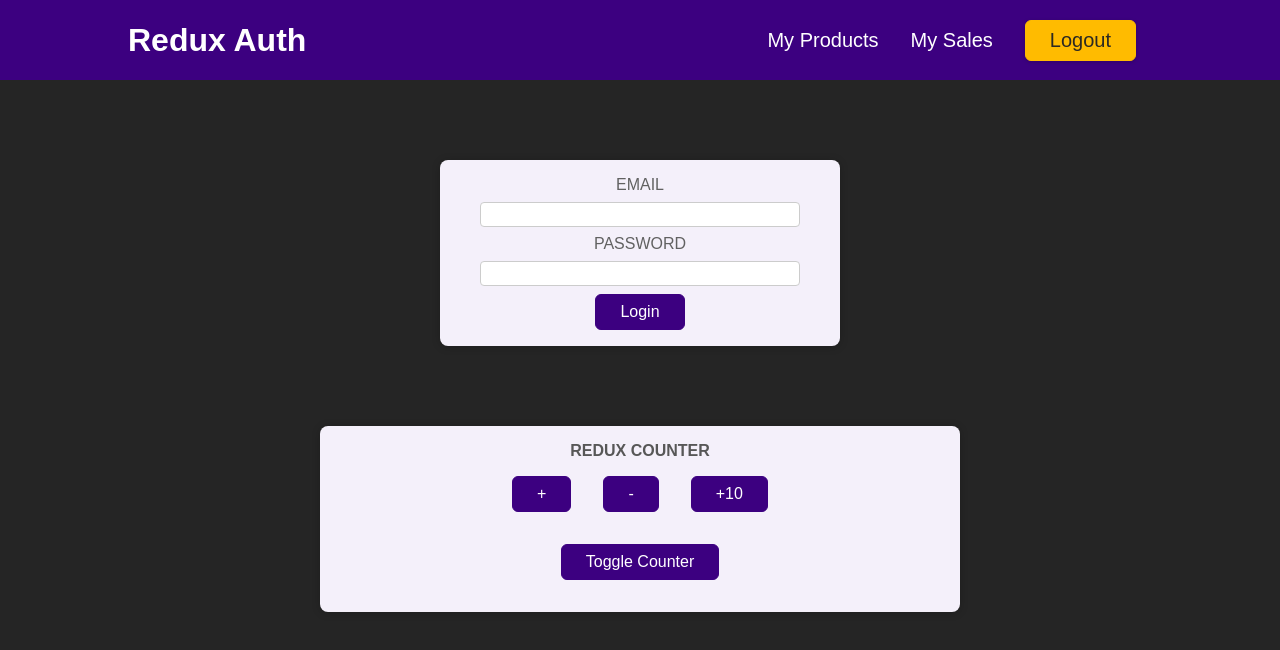
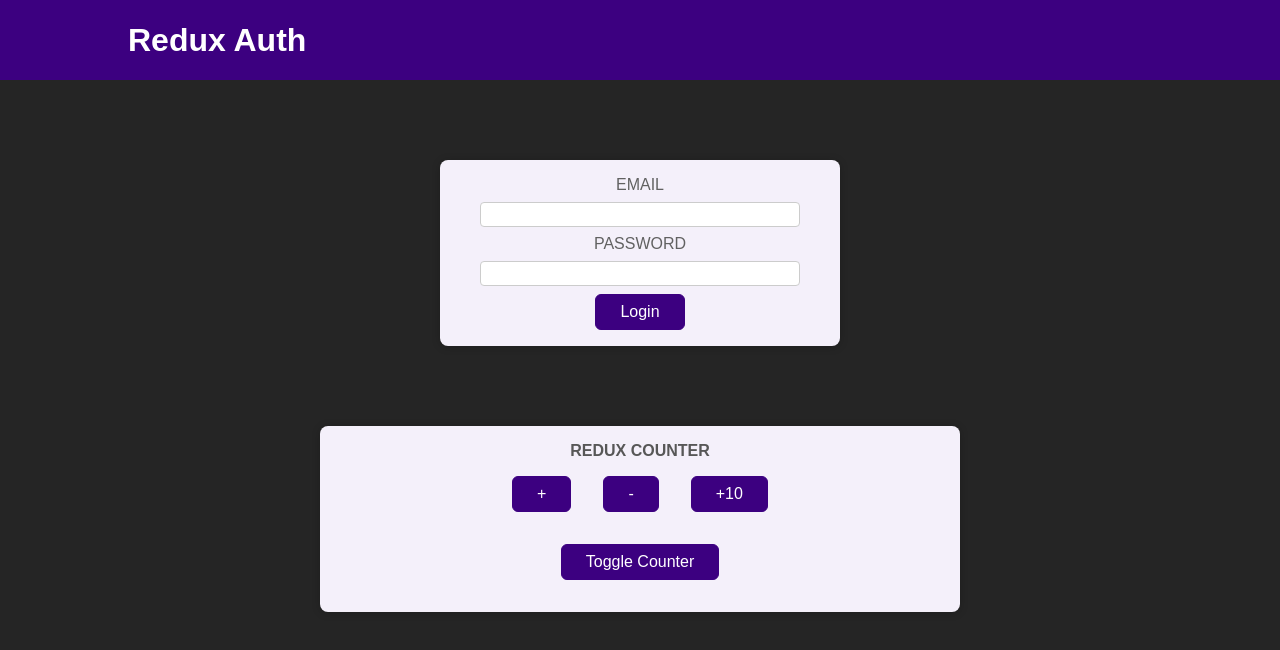
Before and after one commit to dnlstronge/reduxprojts, a React (Create React App) app: page / in a window 1280 px wide. Shown: the top 650 px of the page. Built offline with nearby package versions, Linux system fonts and the light colour scheme.

Commit message:
[x] - display nav on login / hide on logout (clear)

```diff
--- a/src/components/Header.tsx
+++ b/src/components/Header.tsx
@@ -1,6 +1,7 @@
 import classes from './Header.module.css';
-import { useSelector } from "react-redux"
+import { useSelector, useDispatch } from "react-redux"
 import { initA, initS } from '../Store';
+import { authActions } from '../Store';
 
 type storeState = {
   counter: initS,
@@ -9,13 +10,21 @@ type storeState = {
 
 
 const Header = () => {
+  const isAuth = useSelector((state: storeState) => state.auth.isAuthenticated)
+  const dispatch = useDispatch()
 
+
+  /* handlers */
+
+  const handleLogout = () => {
+    dispatch(authActions.logout())
+  }
 
   return (
     <header className={classes.header}>
       <h1>Redux Auth</h1>
 
-
+      {isAuth &&
       <nav>
         <ul>
           <li>
@@ -25,10 +34,10 @@ const Header = () => {
             <a href='/'>My Sales</a>
           </li>
           <li>
-            <button>Logout</button>
+            <button onClick={handleLogout}>Logout</button>
           </li>
         </ul>
-      </nav>
+      </nav>}
     </header>
   );
 };
```
